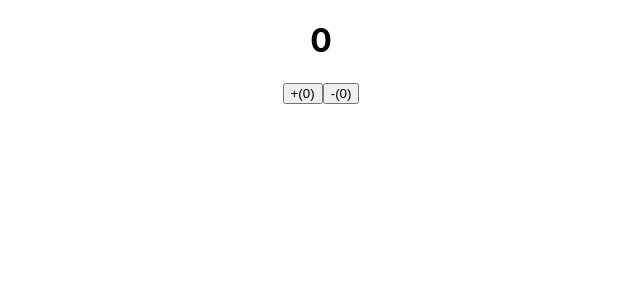
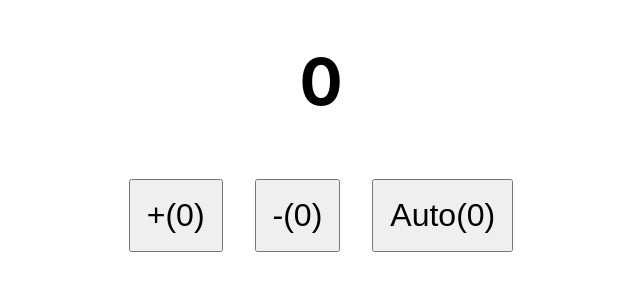
Before and after one commit to andresgf95/megacontador, a React (Create React App) app: page / in a window 1280 px wide. Shown: the top 300 px of the page, without its empty margins (319-959 px from the left). Built offline with nearby package versions, Linux system fonts and the light colour scheme.

Commit message:
Corrección boton temporizador automático

```diff
--- a/src/App.js
+++ b/src/App.js
@@ -1,9 +1,10 @@
-import { useState } from 'react';
+import { useEffect, useState } from 'react';
 import Boton from './boton.jsx';
 
 function App() {
 
   let [Valor, SetValor] = useState(0)
+  let [Auto, SetAuto] = useState(false)
 
   function NumeroDeIncrementos () {
     let NumeroTotalIncrementos = Valor + 1
@@ -15,11 +16,26 @@ function App() {
     SetValor(NumeroTotalDisminucion)
   }
 
+  function ContadorAuto () {
+    SetAuto(true)
+  }
+
+
+  useEffect(
+      ()=> {
+      let Tempo
+      if (Auto) {
+      Tempo = setTimeout (NumeroDeIncrementos, 1000)}
+      return ()=> {clearTimeout(Tempo)}
+    },
+  )
+
   return (
     <>
       <h1>{Valor}</h1>
       <Boton texto='+' operador={NumeroDeIncrementos}/>
       <Boton texto='-' operador={NumeroDeDisminucion}/>
+      <Boton texto='Auto' operador={ContadorAuto}/>
     </>
   );
 }
--- a/src/boton.jsx
+++ b/src/boton.jsx
@@ -1,4 +1,5 @@
 import { useState } from 'react';
+import Styles from './boton.module.css'
 
 function Boton({texto, operador}) {
 
@@ -11,7 +12,7 @@ function Boton({texto, operador}) {
     }
 
   return (
-  <button onClick={BotonClick}>{texto}({Click})</button>
+  <button className={Styles.Boton} onClick={BotonClick}>{texto}({Click})</button>
   )
 }
 
--- /dev/null
+++ b/src/boton.module.css
@@ -0,0 +1,5 @@
+.Boton {
+    padding: 1rem;
+    margin: 1rem;
+    font-size: xx-large;
+}
--- a/src/index.css
+++ b/src/index.css
@@ -6,9 +6,5 @@ body {
   -webkit-font-smoothing: antialiased;
   -moz-osx-font-smoothing: grayscale;
   text-align: center;
+  font-size: xx-large;
 }
-
-code {
-  font-family: source-code-pro, Menlo, Monaco, Consolas, 'Courier New',
-    monospace;
-}
```
